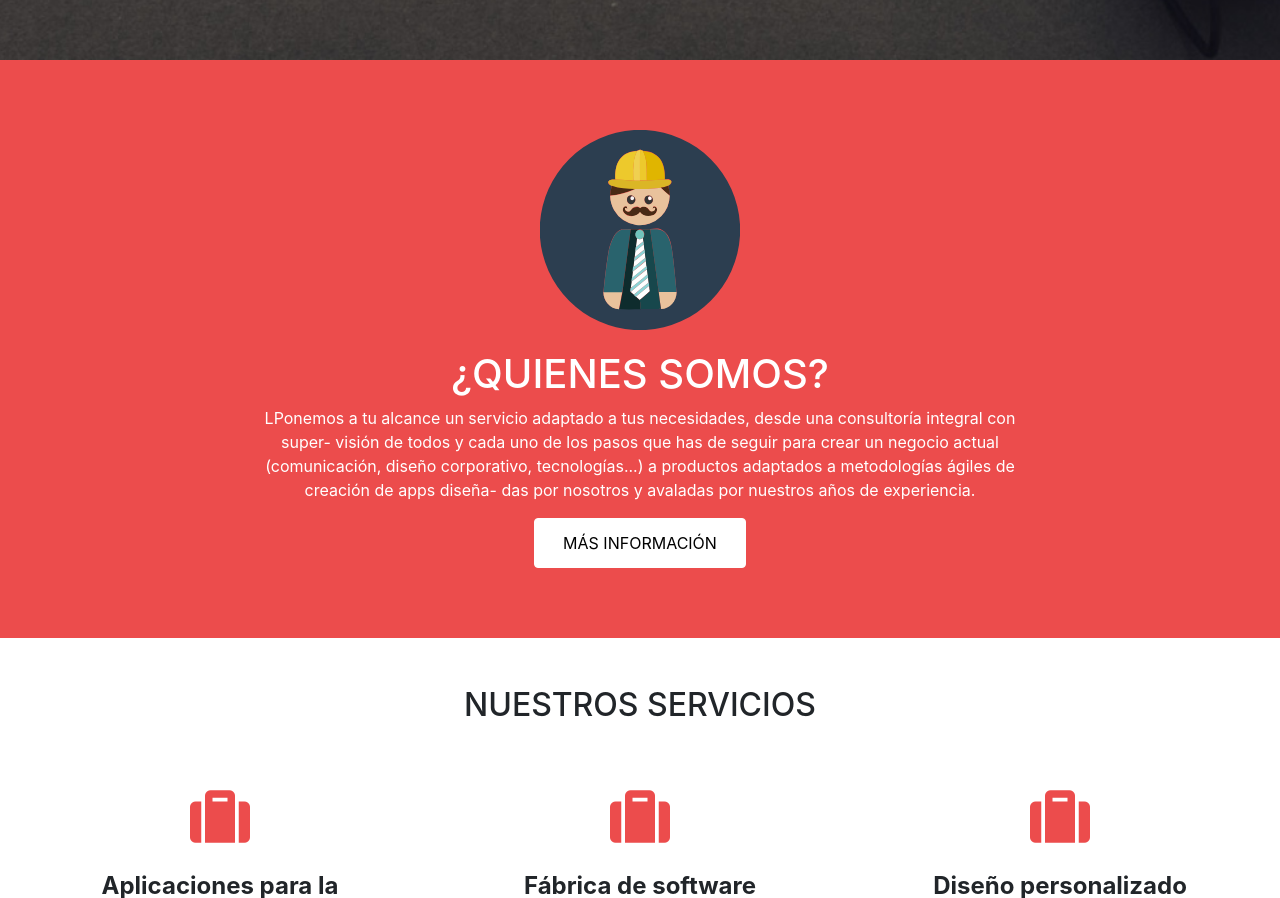
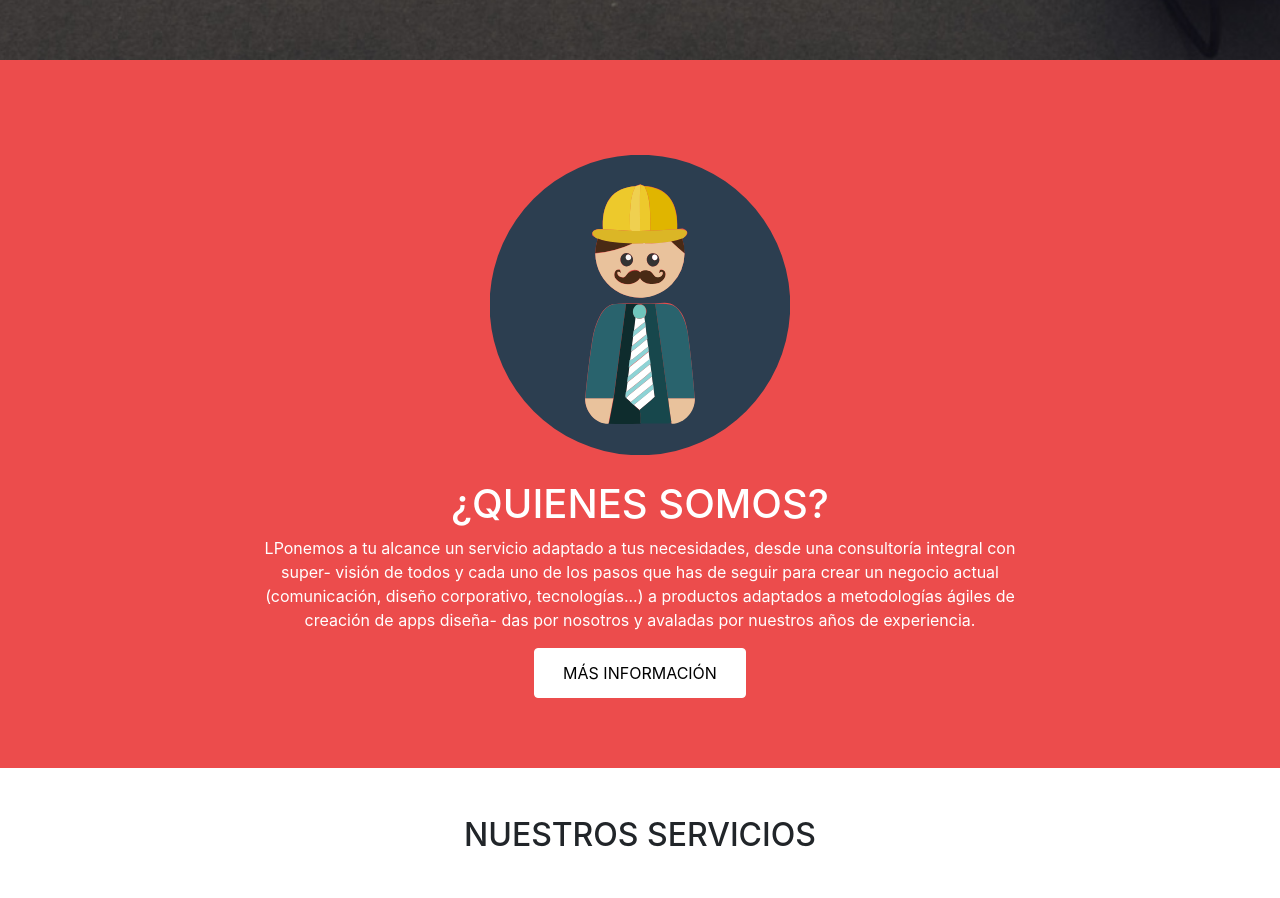
Before and after one commit to Dulcey93/First-Landing-Page-Campus, a plain HTML site: page index.html in a window 1280 px wide. Shown: the part 740-1638 px from the top of the page. Drawn offline with Linux system fonts and the light colour scheme; a script that the page names is missing.

Commit message:
full page

```diff
--- a/index.html
+++ b/index.html
@@ -15,9 +15,6 @@
 </head>
 
 <body>
-    <div>
-
-    </div>
     <header class="header">
         <nav class="navbar navbar-expand-lg navbar-dark">
             <div class="container">
@@ -55,7 +52,12 @@
     </div>
     <section class="about">
         <div class="about-content">
-            <img src="images/nosotros.svg" alt="">
+            <!-- <img src="images/nosotros.svg" alt=""> -->
+            <div class="card">
+                <div class="circle">
+                    <img src="images/nosotros.svg" alt="">
+                </div>
+            </div>
             <h1>¿QUIENES SOMOS?</h1>
             <p>LPonemos a tu alcance un servicio adaptado a tus necesidades, desde una consultoría integral con super-
                 visión de todos y cada uno de los pasos que has de seguir para crear un negocio actual (comunicación,
--- a/style.css
+++ b/style.css
@@ -12,7 +12,8 @@
     font-family: 'opensans-regular-webfont';
     src: url(font/opensans-regular-webfont.ttf);
 }
-:root{
+
+:root {
     --c-brand: #ffff;
     --c-brand-dark: #868686;
     --cb-brand-light: #ff8989;
@@ -22,19 +23,88 @@
     --box-shadow: 0px 15px 25px rgba(0, 0, 0, 0.08);
     --transition: all 0.5s ease;
 }
-.body{
+
+* {
+    margin: 0;
+    padding: 0;
+    box-sizing: border-box;
+
+}
+
+.body {
     font-family: var(--font-base);
+    display: flex;
+    justify-content: center;
+    align-items: center;
+    min-height: 100vh;
 }
-.navbar{
+
+.about-content .card {
+    position: relative;
+    width: 600px;
+    height: 350px;
+    border-radius: 20px;
+    display: flex;
+    align-items: center;
+    transition: 0.5s;
+    background:none;
+    border: none;
+
+
+}
+
+.about-content .card .circle {
+    position: absolute;
+    top: 0;
+    left: 0;
+    width: 100%;
+    height: 100%;
+    border-radius: 20px;
+    overflow: hidden;
+}
+
+.about-content .card .circle::before {
+    content: '';
+    position: absolute;
+    top: 0;
+    left: 0;
+    width: 100%;
+    height: 100%;
+    clip-path: circle(120px at center);
+    transition: 0.5s;
+}
+
+.about-content .card .circle:hover:before {
+    clip-path: circle(400px at center);
+}
+
+.about-content .card img {
+    position: absolute;
+    top: 50%;
+    left: 50%;
+    transform: translate(-50%, -50%);
+    height: 300px;
+    pointer-events: none;
+    transition: 0.5s;
+}
+
+.about-content .card:hover img {
+    height: 500px;
+
+}
+
+.navbar {
     background-color: rgba(12, 12, 12, 0.8);
     position: fixed;
     width: 100%;
     padding: 30px;
 }
-.navg a:hover{
+
+.navg a:hover {
     background-color: var(--cb-brand-orange);
 }
-.hero{
+
+.hero {
     display: flex;
     flex-direction: column;
     align-items: center;
@@ -46,10 +116,13 @@
     background-position: center;
     background-size: cover;
 }
-.hero h2,h1{
+
+.hero h2,
+h1 {
     text-align: center;
 }
-.about{
+
+.about {
     display: flex;
     flex-direction: column;
     align-items: center;
@@ -62,36 +135,38 @@
     background-color: var(--cb-brand-orange)
 }
 
-.about-content{
+.about-content {
     max-width: 800px;
     text-align: center;
+    display: flex;
+    flex-direction: column;
+    align-items: center;
 }
-.about-content img{
-    width: 200px;
-    padding-bottom: 20px;
-    position: relative;
-    cursor: pointer;
-}
-a{
+
+a {
     text-decoration: none;
 }
-.cajas{
+
+.cajas {
     width: 100%;
     display: flex;
     flex-wrap: wrap;
     justify-content: center;
 }
-.caja{
+
+.caja {
     margin: 30px 60px;
     text-align: center;
     width: 300px;
 }
-.img{
+
+.img {
     color: var(--cb-brand-orange);
     padding: 25px;
     font-size: 60px;
 }
-.proyecto{
+
+.proyecto {
     width: 100%;
     display: flex;
     flex-wrap: wrap;
@@ -99,18 +174,22 @@ a{
     background-color: #303030;
     padding-bottom: 60px;
 }
-.proyectos{
+
+.proyectos {
     margin: 30px 60px;
     text-align: center;
     width: 1000px;
 }
-.proyectos img{
+
+.proyectos img {
     margin: 15px;
     width: 300px;
 }
-.proyecto h2{
+
+.proyecto h2 {
     color: var(--c-brand);
 }
+
 .contacto {
     background-color: var(--cb-brand-orange);
     border-color: var(--cb-brand-orange);
@@ -120,10 +199,11 @@ a{
 }
 
 .contacto:hover {
-    background-color:  #f5b7b1 ;
+    background-color: #f5b7b1;
     border-color: var(--c-brand-light);
     color: black;
 }
+
 .brand {
     background-color: var(--c-brand);
     border-color: var(--c-brand);
@@ -137,7 +217,8 @@ a{
     border-color: var(--c-brand-light);
     color: black;
 }
-.final{
+
+.final {
     padding: 35px 0px;
     align-content: center;
     text-align: center;
```
Also changed, not shown: js/main.js (deleted).
